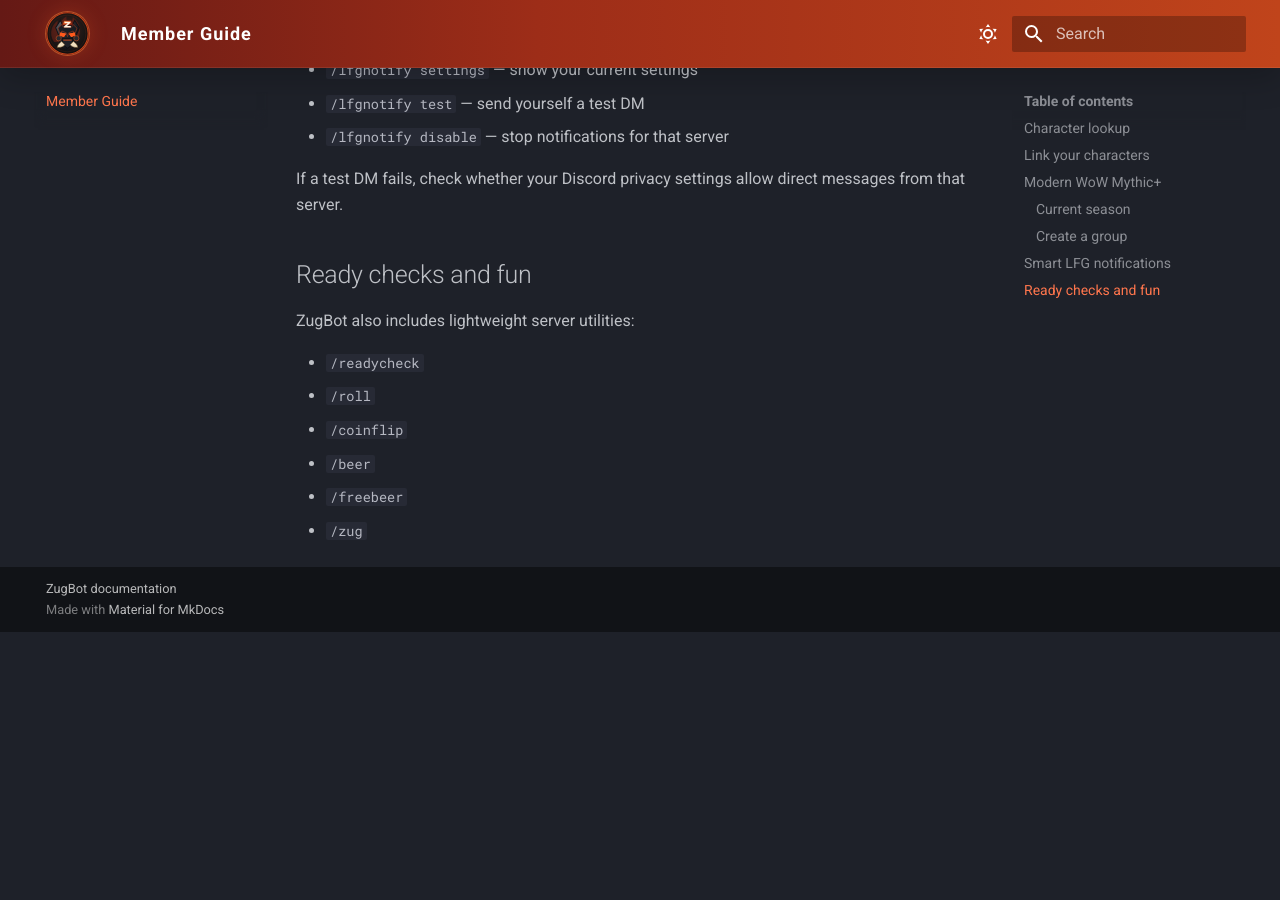
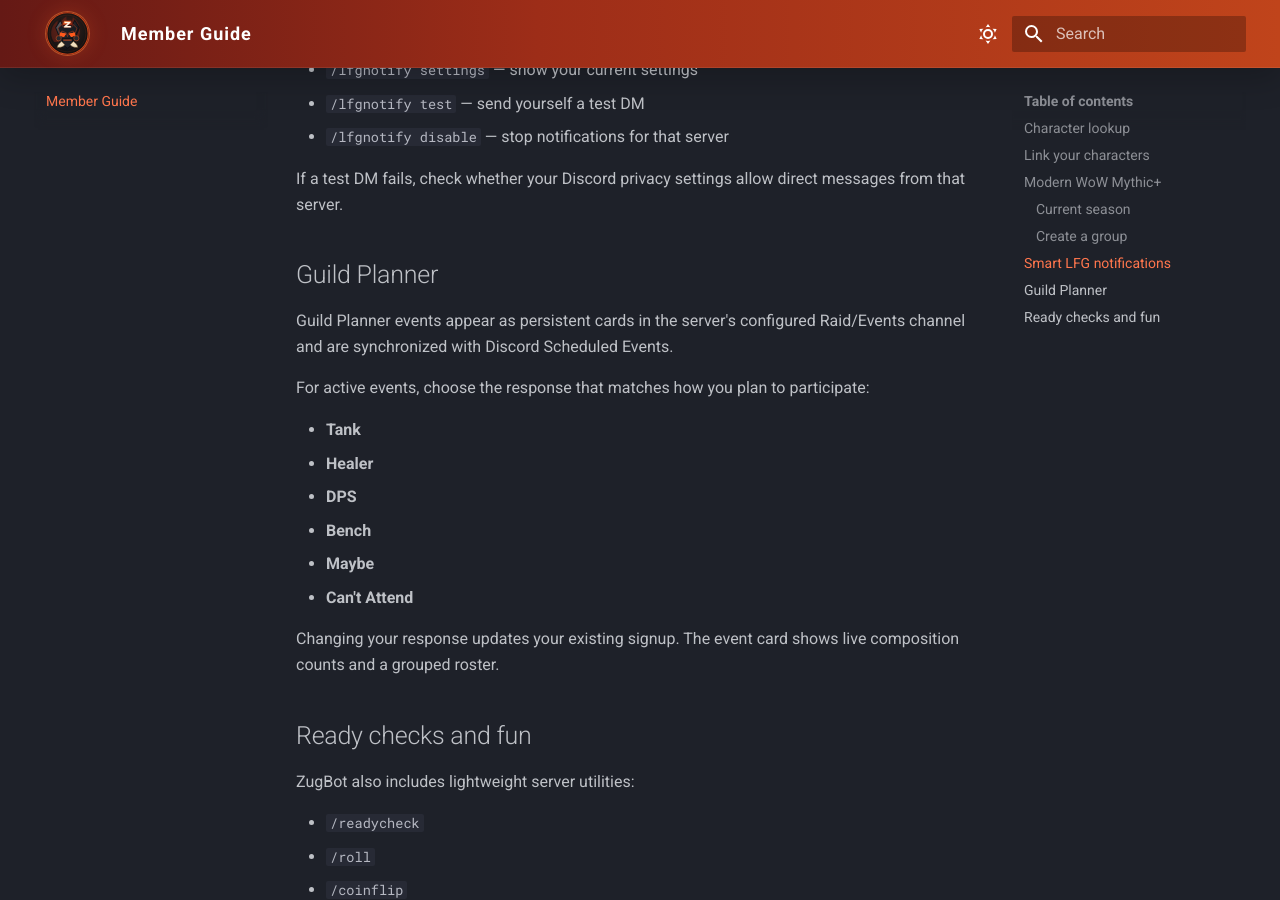
Before and after one commit to sthorne80/zugbot-site, an MkDocs documentation site: the page built from docs/member-guide.md, in a window 1280 px wide and 900 px high, scrolled down 2112 px. Built offline with MkDocs 1.6.1 and Material for MkDocs 9.7.7, drawn with Linux system fonts in a browser that asks for light colours; before the commit the page ends 2744 px from its top, so only the background shows below that.

Commit message:
docs: add 0.5.0 planner signup guidance

```diff
--- a/docs/member-guide.md
+++ b/docs/member-guide.md
@@ -76,6 +76,21 @@ Other commands:
 
 If a test DM fails, check whether your Discord privacy settings allow direct messages from that server.
 
+## Guild Planner
+
+Guild Planner events appear as persistent cards in the server's configured Raid/Events channel and are synchronized with Discord Scheduled Events.
+
+For active events, choose the response that matches how you plan to participate:
+
+- **Tank**
+- **Healer**
+- **DPS**
+- **Bench**
+- **Maybe**
+- **Can't Attend**
+
+Changing your response updates your existing signup. The event card shows live composition counts and a grouped roster.
+
 ## Ready checks and fun
 
 ZugBot also includes lightweight server utilities:
```
